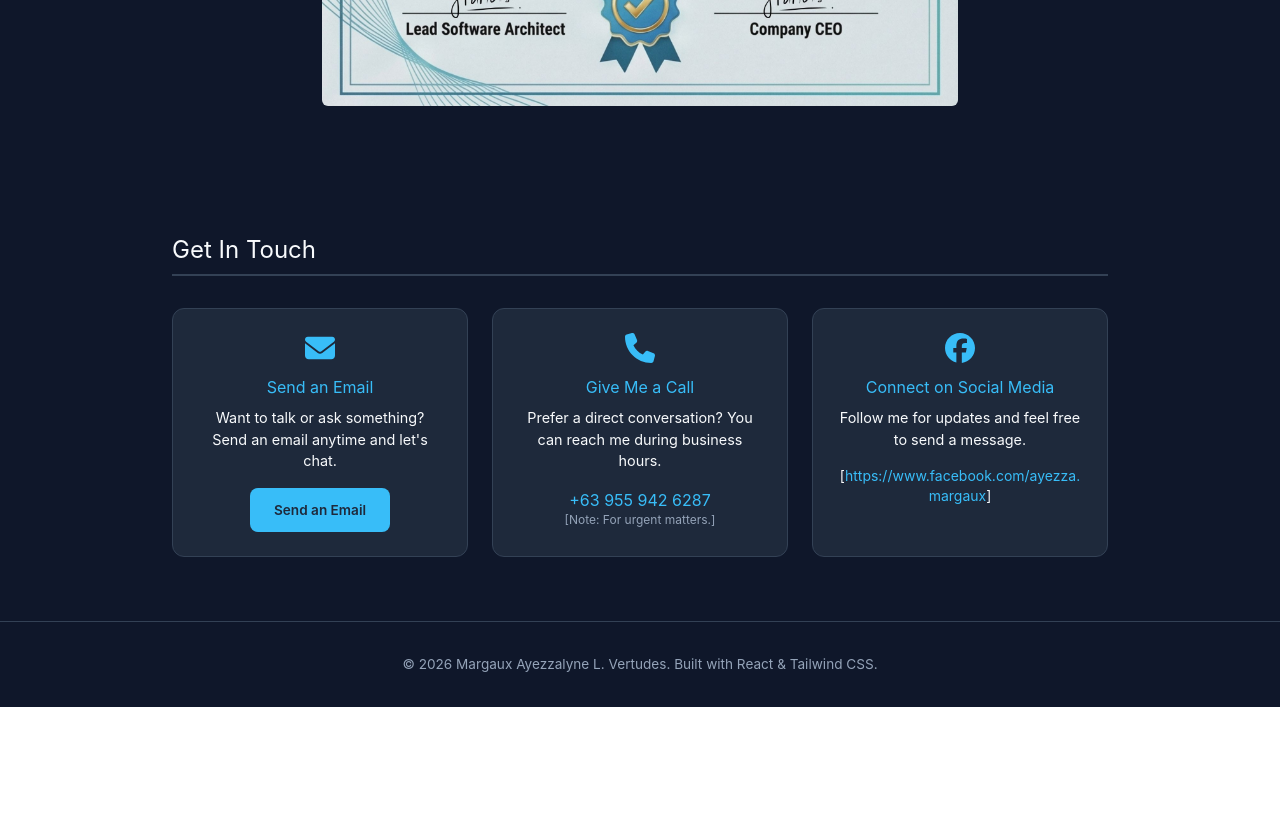
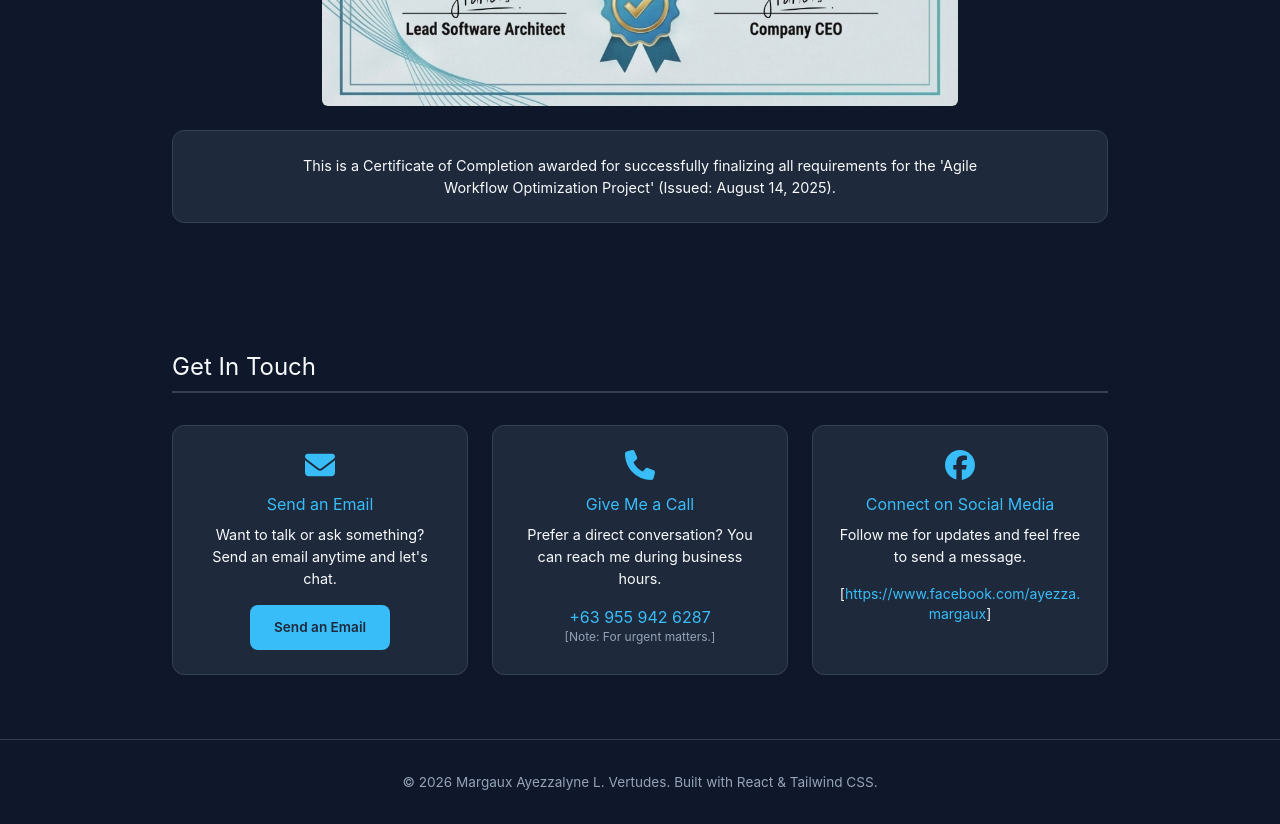
Before and after one commit to margauxvertudes/web-app-portfolio, a React (Vite) app in the folder portfolio-app/: page / in a window 1280 px wide. Shown: the part 2240-3064 px from the top of the page. Before the commit the page ends 2947 px from the top, so only its background shows below. Built offline with nearby package versions, Linux system fonts and the light colour scheme.

Commit message:
added cert description

```diff
--- a/portfolio-app/src/PortfolioApp.jsx
+++ b/portfolio-app/src/PortfolioApp.jsx
@@ -111,6 +111,13 @@ const CERTIFICATES = [
     "/certificates/certificate-2.jpg",
     "/certificates/certificate-3.jpg",
     "/certificates/certificate-4.jpg",
+];
+
+const CERTIFICATES_descriptions = [
+    "This is a Certificate of Completion awarded for successfully finalizing all requirements for the 'Agile Workflow Optimization Project' (Issued: August 14, 2025).",
+    "This is an Award of Excellence in Coding presented in recognition of outstanding performance and contribution to high-quality code implementation (Issued: October 26, 2026).",
+    "This is a Certificate of Achievement acknowledging successful completion of the program in Advanced Cloud Architecture (Issued: March 10, 2026).",
+    "This is an Innovation & Problem Solving Award given for demonstrating exceptional creativity and problem-solving skills in software development challenges (Issued: June 02, 2026)."
 ];
 
 const CONTACTS = [
@@ -392,6 +399,10 @@ export default function PortfolioApp() {
 
                     {isCertActive && <CertificationsModal certIndex={certIndex} isCertActive={isCertActive} setIsCertActive={setIsCertActive} />}
                 </div>
+
+                <div className="bg-(--cntnr-color) mt-6 px-15 md:px-25 py-6 text-center border border-(--cntnr-border-color) rounded-xl">
+                    <p className="text-[0.55rem] sm:text-[0.9rem]">{CERTIFICATES_descriptions[certIndex]}</p>
+                </div>
             </section>
 
             <section className="max-w-250 mx-auto py-16 px-8" id="contacts">
```
